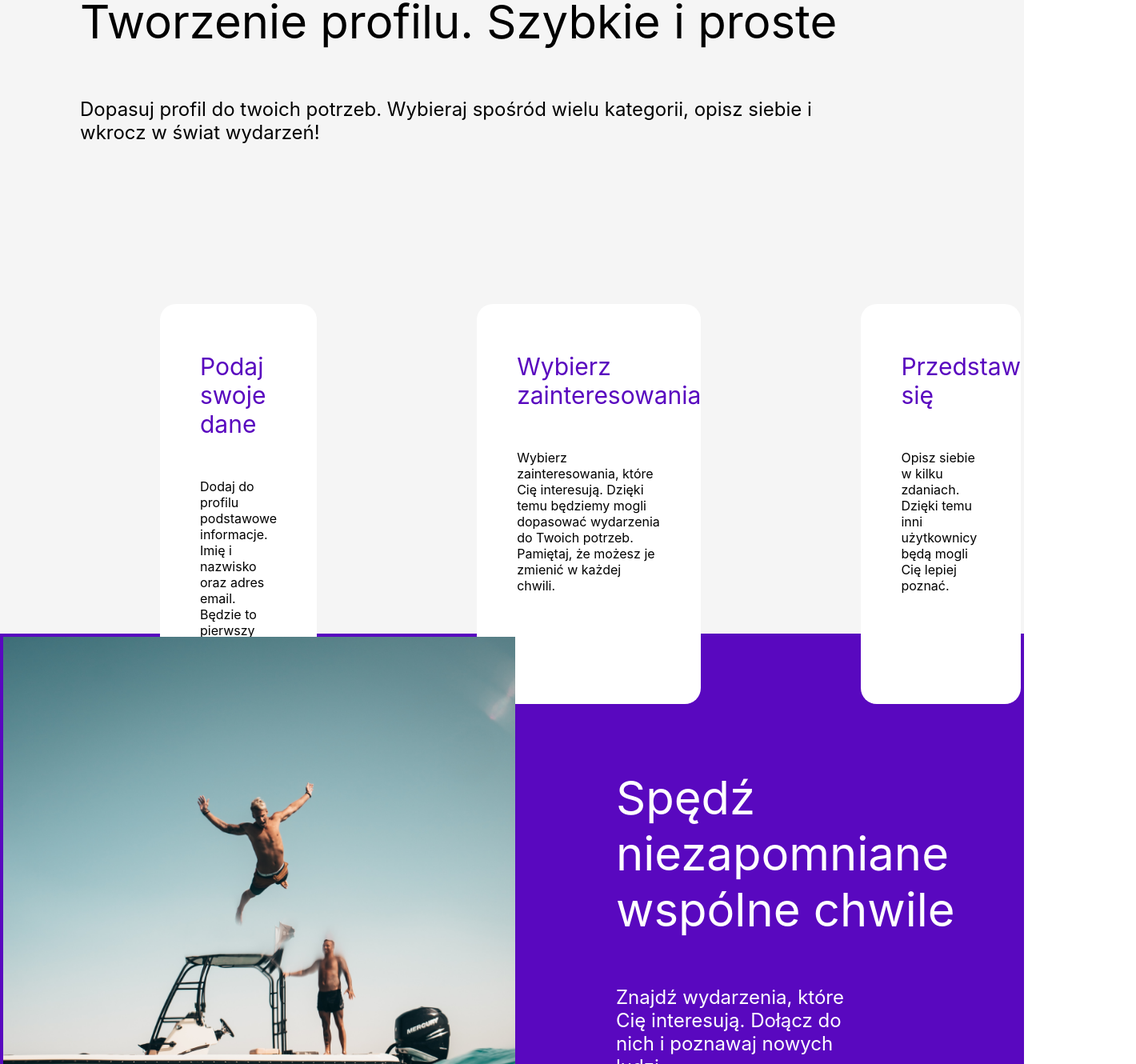
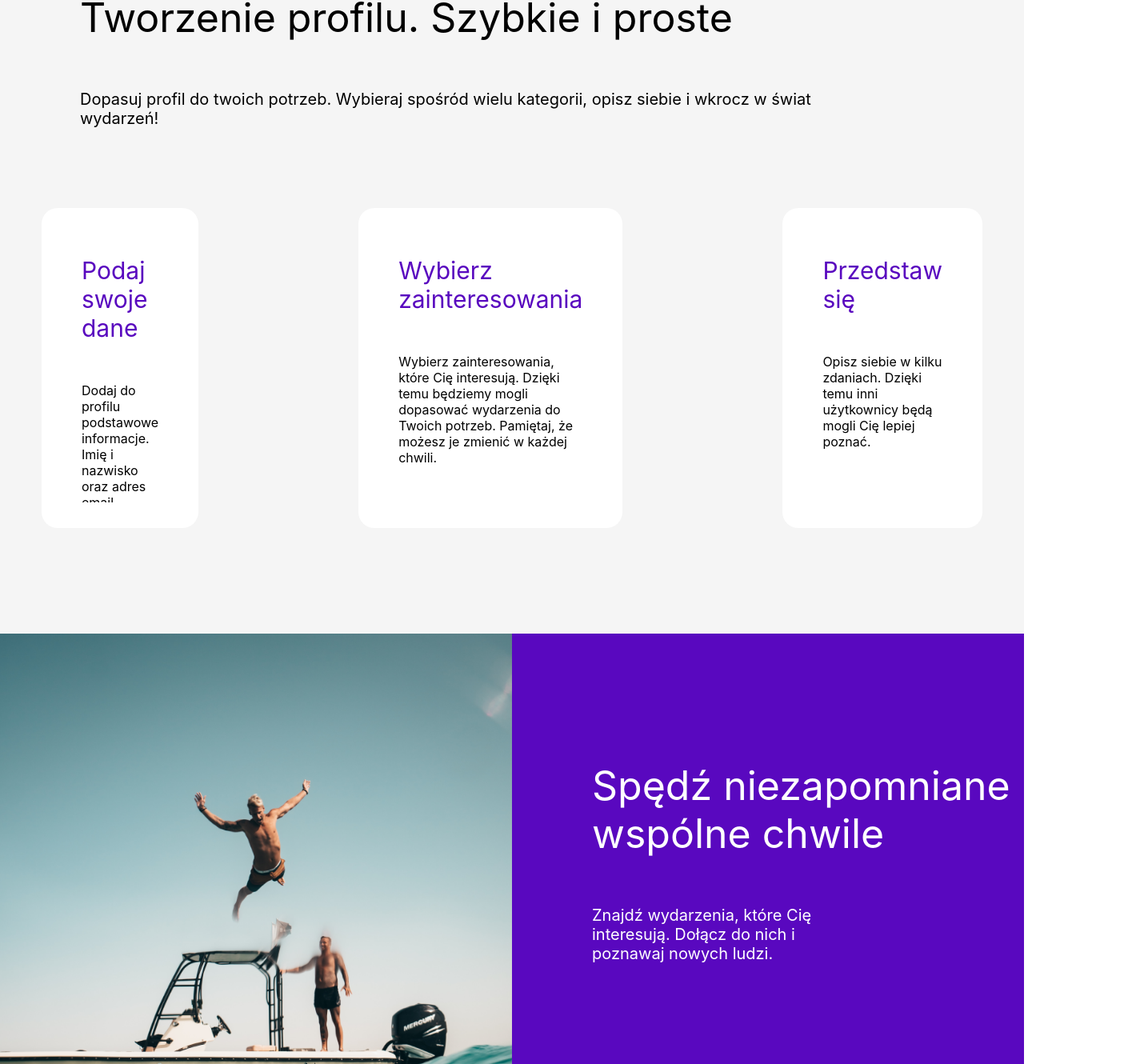
Before and after one commit to Lukang11/Inzynierka, a React (Create React App) app in the folder fun-finder-frontend/: page / in a window 1280 px wide. Shown: the part 1038-2368 px from the top of the page at 80% size, 1420 px wide, since content can reach past the window. Built offline with nearby package versions, Linux system fonts and the light colour scheme.

Commit message:
fix images css

```diff
--- a/fun-finder-frontend/src/Components/WelcomePage/WelcomePage.css
+++ b/fun-finder-frontend/src/Components/WelcomePage/WelcomePage.css
@@ -18,24 +18,24 @@
 
 .left, .right {
   flex: 1;
-  padding: 10px;
+
 
 }
 
+
 .fullscreenImg {
-    margin: -1%;
-    width: 50vw;
-    height: 100vh;
+  width: 50vw;
+  height: 100vh;
 }
 
 .section-title {
     padding-top: 20vh;
     padding-left: 100px;
-    font-size: 58px;
+    font-size: 50px;
 }
 
 .section-text {
-font-size: 24px;
+font-size: 20px;
 padding-left: 100px;
 padding-top: 60px;
 padding-right: 200px;
@@ -45,12 +45,12 @@ padding-right: 200px;
     color: #FFFF;
     padding-top: 20vh;
     padding-left: 100px;
-    font-size: 58px;
+    font-size: 50px;
 
 }
 
 .section-text2 {
-font-size: 24px;
+font-size: 20px;
 padding-left: 100px;
 padding-top: 60px;
 padding-right: 200px;
@@ -95,11 +95,13 @@ color: #FFFF;
 }
 
 .card {
-    height: 500px;
-    width: 400px;
+    height: 400px;
+    width: 500px;
     background-color: #FFFF;
     border-radius: 20px;
     transition: all 0.5s;
+    margin-bottom: 50px;
+    max-height: 400px;
 }
 
 .card:hover {
@@ -111,18 +113,20 @@ color: #FFFF;
     font-size: 30px;
     padding-top: 60px;
     padding-left: 50px;
+    padding-right: 50px;
 }
 
 .card-text {
   padding: 50px;
   overflow-y: auto;
-  max-height: 300px;
+  max-height: 200px;
 }
 
 .cards-container {
-padding: 200px;
+  padding: 100px;
   display: flex;
   gap: 200px;
+  justify-content: center;
 }
 
 .third-section {
@@ -250,10 +254,7 @@ padding: 200px;
     margin-bottom: 20px;
   }
 
-  .card-title {
-    padding-top: 20px;
-    text-align: center;
-  }
+
 
   .footer-title,
   .footer-text,
```
